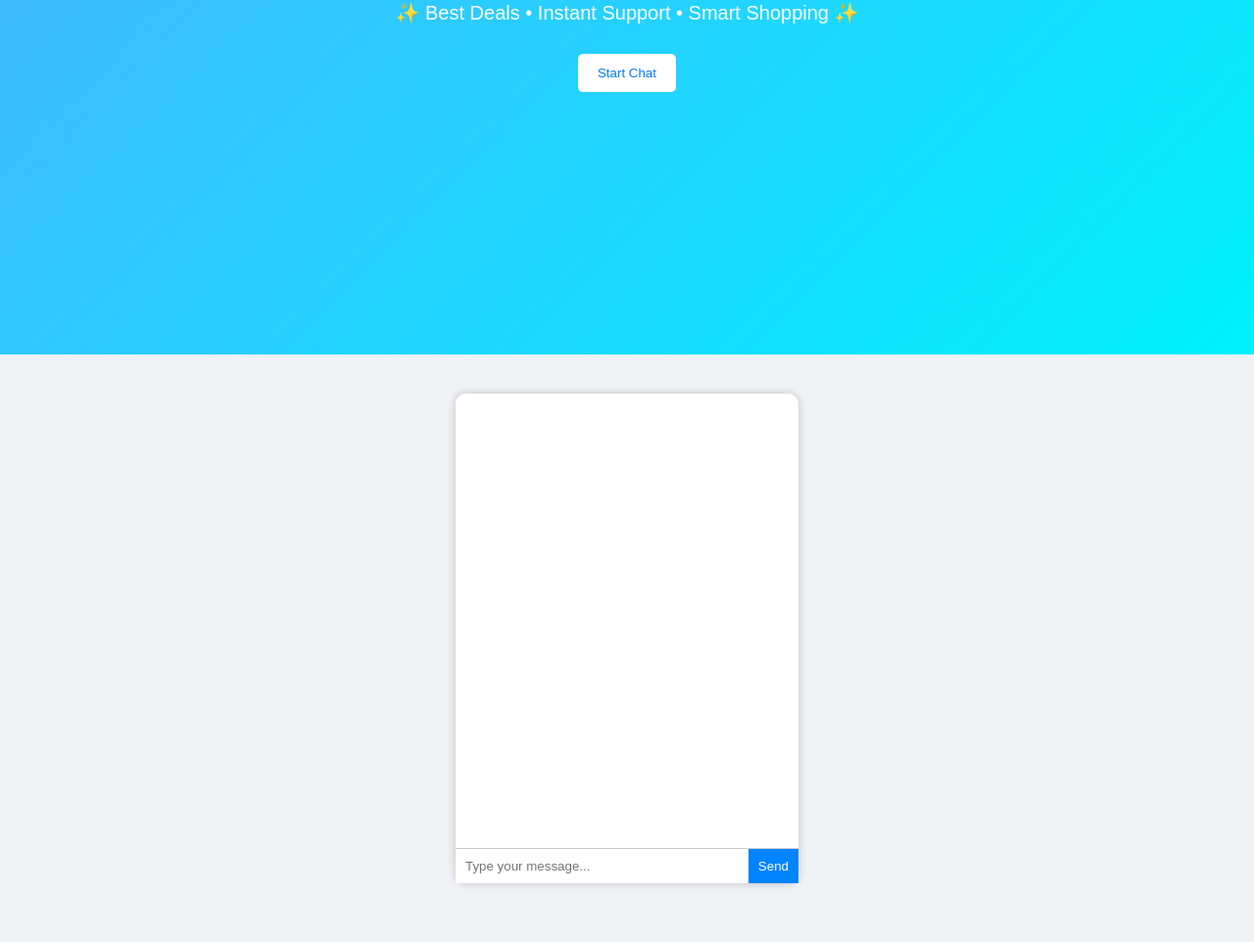
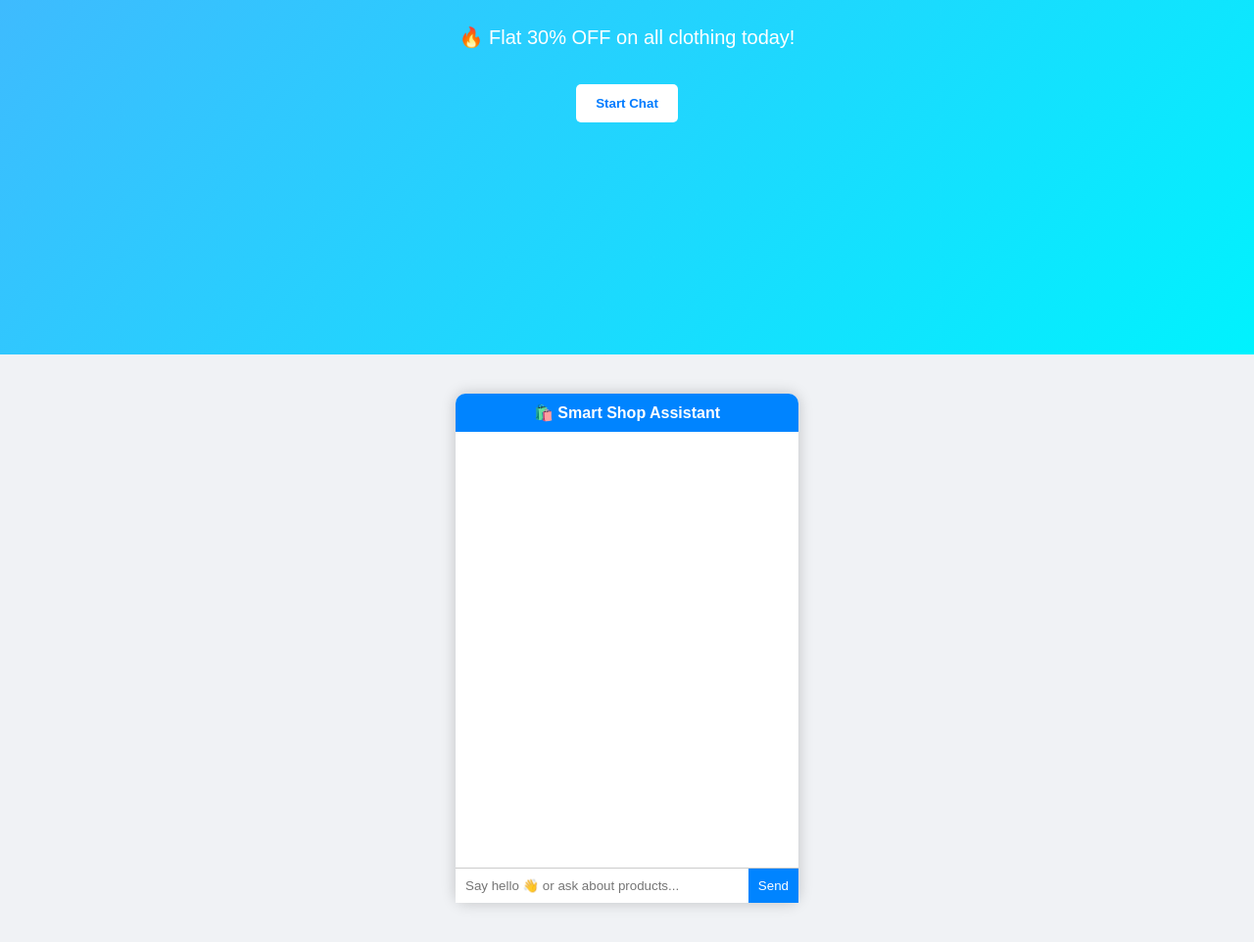
Before and after one commit to hxrsh21/WEB, a plain HTML site: page index.html in a window 1280 px wide. Shown: the part 438-1400 px from the top of the page at 98% size. Drawn offline with Linux system fonts and the light colour scheme.

Commit message:
Update index.html

```diff
--- a/index.html
+++ b/index.html
@@ -35,12 +35,7 @@
     .tagline {
       margin-top: 20px;
       font-size: 20px;
-      opacity: 0;
-      animation: fadeIn 2s forwards;
-    }
-
-    @keyframes fadeIn {
-      to { opacity: 1; }
+      min-height: 30px;
     }
 
     .enter-btn {
@@ -51,19 +46,29 @@
       border: none;
       border-radius: 5px;
       cursor: pointer;
+      font-weight: bold;
     }
 
     /* 🔹 Chat UI */
     .chat-container {
       display: none;
       width: 350px;
-      height: 500px;
+      height: 520px;
       background: white;
       border-radius: 10px;
       margin: 40px auto;
       display: flex;
       flex-direction: column;
-      box-shadow: 0 0 10px rgba(0,0,0,0.2);
+      box-shadow: 0 0 15px rgba(0,0,0,0.2);
+    }
+
+    .chat-header {
+      background:#0084ff;
+      color:white;
+      padding:10px;
+      border-radius:10px 10px 0 0;
+      text-align:center;
+      font-weight:bold;
     }
 
     .chat-box {
@@ -122,27 +127,59 @@
 <!-- 🔹 Welcome Screen -->
 <div class="welcome" id="welcome">
   <div class="handshake">🤝</div>
+
+  <!-- Clothing stickers -->
+  <div style="font-size:40px; margin-top:10px;">
+    👕 👗 👟 🧢 👜
+  </div>
+
   <h1>Welcome to Our Shop</h1>
-  <div class="tagline">✨ Best Deals • Instant Support • Smart Shopping ✨</div>
+
+  <!-- Animated text -->
+  <div class="tagline" id="tagline"></div>
+
   <button class="enter-btn" onclick="enterChat()">Start Chat</button>
 </div>
 
 <!-- 🔹 Chat UI -->
 <div class="chat-container" id="chatUI">
+
+  <div class="chat-header">
+    🛍️ Smart Shop Assistant
+  </div>
+
   <div class="chat-box" id="chat"></div>
 
   <div class="input-area">
-    <input type="text" id="msg" placeholder="Type your message..." />
+    <input type="text" id="msg" placeholder="Say hello 👋 or ask about products..." />
     <button onclick="sendMessage()">Send</button>
   </div>
 </div>
 
 <script>
+// 🔥 Animated Sale Text
+const text = "🔥 Flat 30% OFF on all clothing today!";
+let i = 0;
+
+function typeEffect() {
+  if (i < text.length) {
+    document.getElementById("tagline").innerHTML += text.charAt(i);
+    i++;
+    setTimeout(typeEffect, 50);
+  }
+}
+
+window.onload = typeEffect;
+
+// Enter Chat
 function enterChat() {
   document.getElementById("welcome").style.display = "none";
   document.getElementById("chatUI").style.display = "flex";
+
+  addMessage("Hi! 👋 Welcome to our shop. What are you looking for today? 👕👟", "bot");
 }
 
+// Send Message
 async function sendMessage() {
   let input = document.getElementById("msg");
   let message = input.value;
@@ -152,7 +189,7 @@ async function sendMessage() {
   addMessage(message, "user");
   input.value = "";
 
-  // Typing effect
+  // Typing animation
   addMessage("Typing...", "bot");
 
   let res = await fetch("http://localhost:5678/webhook/chatbot", {
@@ -172,6 +209,7 @@ async function sendMessage() {
   }, 800);
 }
 
+// Add message
 function addMessage(text, type) {
   let chat = document.getElementById("chat");
 
```
